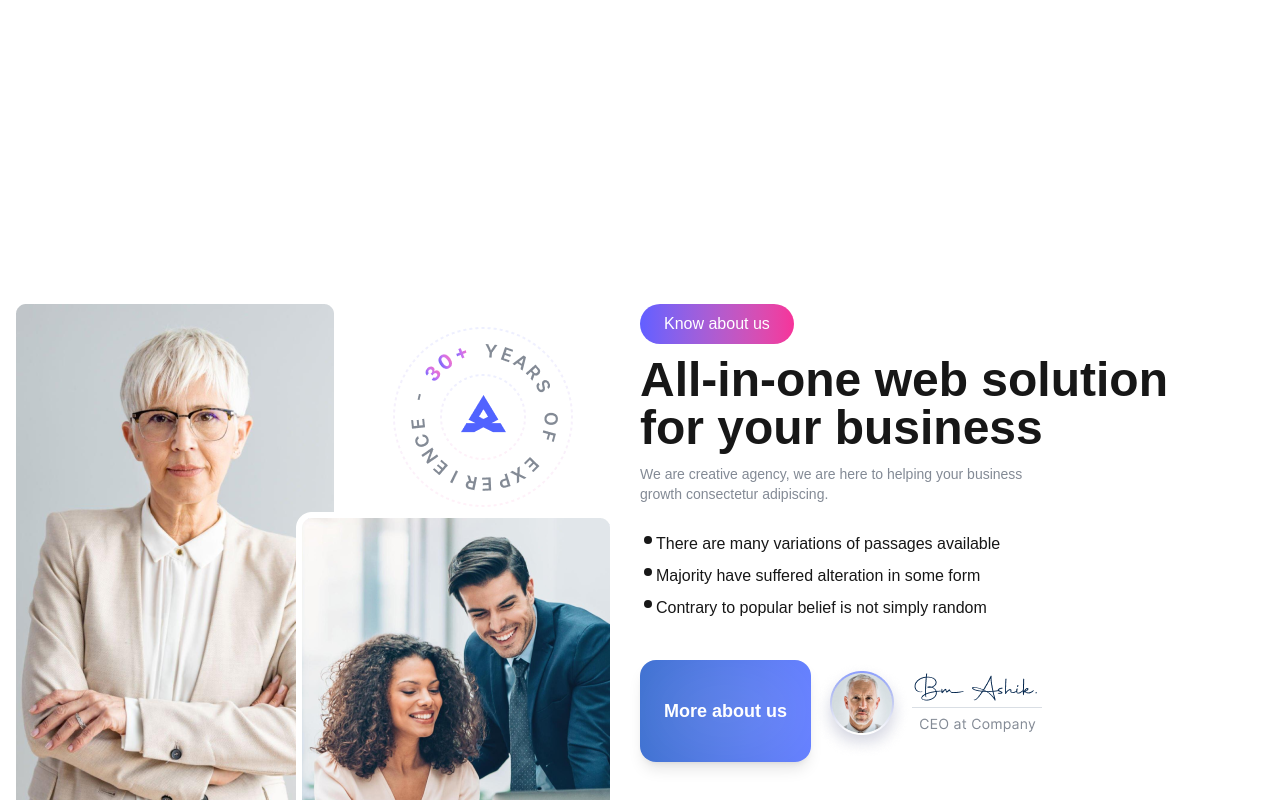
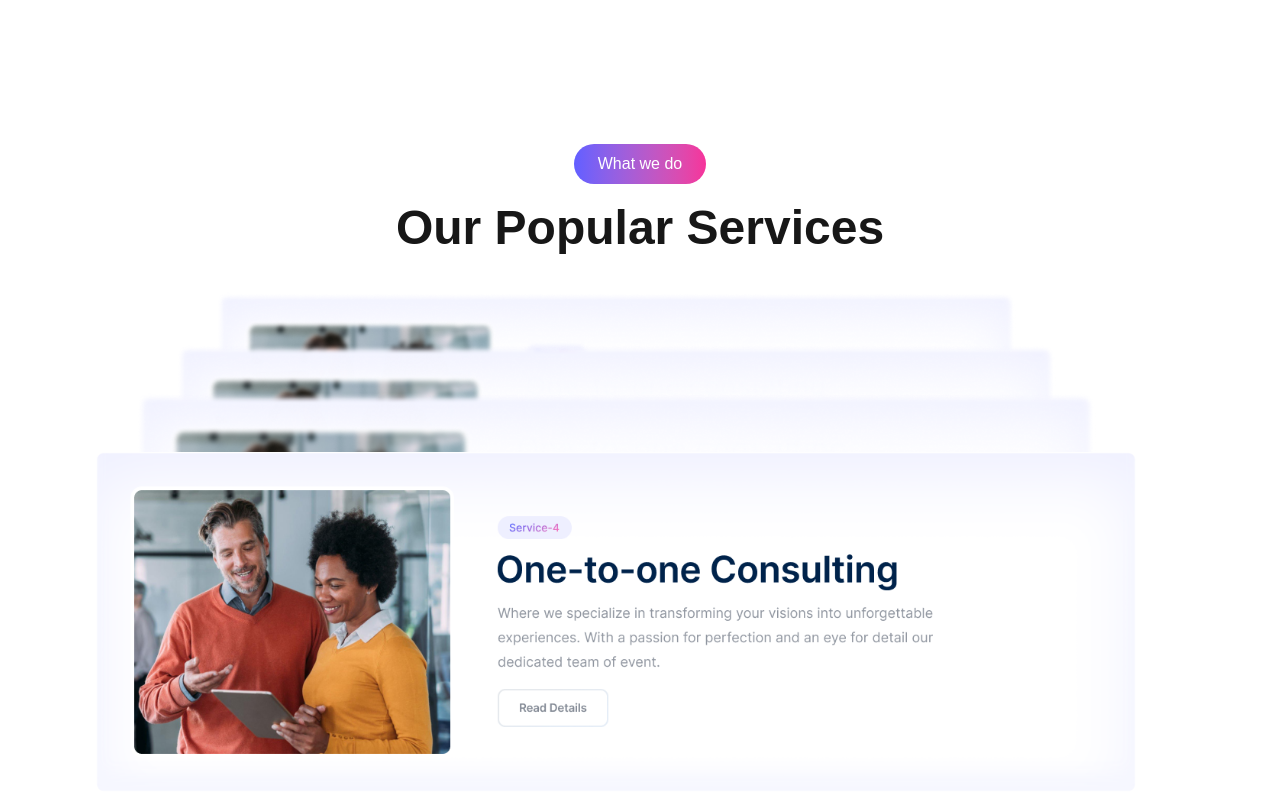
Before and after one commit to enamulhimel/rainbow-themes-test, a Next.js app: page / in a window 1280 px wide. Shown: the part 1720-2520 px from the top of the page. Built offline with nearby package versions, Linux system fonts and the light colour scheme.

Commit message:
service part added

```diff
--- a/src/components/sections/header/Header.tsx
+++ b/src/components/sections/header/Header.tsx
@@ -4,6 +4,7 @@ import Navbar from './Navbar'
 import HeroSection from './HeroSection'
 import GradientBanner from '../banner/GradientBanner'
 import Solution from '../solution/Solution'
+import Services from '../services/Services'
 
 const Header = () => {
   return (
@@ -17,8 +18,8 @@ const Header = () => {
         <div className='mt-70'>
           <Solution/>
         </div>
-        <div className='mt-70'>
-          <Solution/>
+        <div className='mt-30'>
+          <Services/>
         </div>
     </div>
   )
--- /dev/null
+++ b/src/components/sections/services/Services.tsx
@@ -0,0 +1,75 @@
+import CommonWrapper from '@/components/common/CommonWrapper'
+import GradientButton from '@/components/common/GradientButton'
+import React from 'react'
+import blur from '../../../app/blur.png'
+import clear from '../../../app/clear.png'
+import Button from '@/components/common/Button'
+
+const Services = () => {
+  return (
+    <CommonWrapper>
+        <div>
+            <div className='flex flex-col items-center justify-center gap-y-5'>
+                <GradientButton label='What we do'/>
+                <p className='text-5xl font-semibold'>Our Popular Services</p>
+            </div>
+            <div className='relative pt-10'>
+                <div className='absolute w-200 left-50'>
+                    <img src={blur.src} alt="" />
+                </div>
+                <div className='absolute w-220 top-23 left-40'>
+                    <img src={blur.src} alt="" />
+                </div>
+                <div className='absolute w-240 top-35 left-30'>
+                    <img src={blur.src} alt="" />
+                </div>
+                <div className='absolute w-260 top-50 left-20'>
+                    <img src={clear.src} alt="" />
+                </div>
+            </div>
+            <div className='pt-140 flex items-center justify-center'>
+                <Button label='view all services'/>
+            </div>
+        </div>
+    </CommonWrapper>
+  )
+}
+
+export default Services
+
+// import React from 'react';
+
+// const Service: React.FC = ({ children }) => {
+//   return (
+//     <div className="relative w-full h-screen overflow-hidden bg-gradient-to-b from-white to-gray-100">
+//       {/* Blurry background images */}
+//       <div className="absolute inset-0 flex items-center justify-around opacity-50">
+//         <div
+//           className="w-1/4 h-3/4 bg-cover bg-center blur-md"
+//           style={{ backgroundImage: "url('https://via.placeholder.com/300?text=Blurry+Image+1')" }}
+//         ></div>
+//         <div
+//           className="w-1/4 h-3/4 bg-cover bg-center blur-md"
+//           style={{ backgroundImage: "url('https://via.placeholder.com/300?text=Blurry+Image+2')" }}
+//         ></div>
+//         <div
+//           className="w-1/4 h-3/4 bg-cover bg-center blur-md"
+//           style={{ backgroundImage: "url('https://via.placeholder.com/300?text=Blurry+Image+3')" }}
+//         ></div>
+//       </div>
+//       {/* Clear foreground image */}
+//       <div className="absolute bottom-0 left-0 w-1/3 h-2/3 bg-cover bg-center" style={{ backgroundImage: "url('https://via.placeholder.com/400?text=Clear+Image')" }}>
+//         <div className="flex flex-col items-start justify-end h-full p-6">
+//           <span className="text-purple-500 text-sm">Service - 4</span>
+//           <h2 className="text-3xl font-bold text-gray-800">One-to-one Consulting</h2>
+//           <p className="text-gray-600 mt-2">Where we specialize in transforming your vision into unforgettable experiences. With a passion for perfection and an eye for detail our dedicated team of event.</p>
+//           <button className="mt-4 px-4 py-2 bg-white text-blue-500 rounded-full">Read Details</button>
+//         </div>
+//       </div>
+//       {/* Content overlay */}
+//       <div className="relative z-10">{children}</div>
+//     </div>
+//   );
+// };
+
+// export default Service;
```
Also changed, not shown: src/app/blur.png (added), src/app/clear.png (added).
